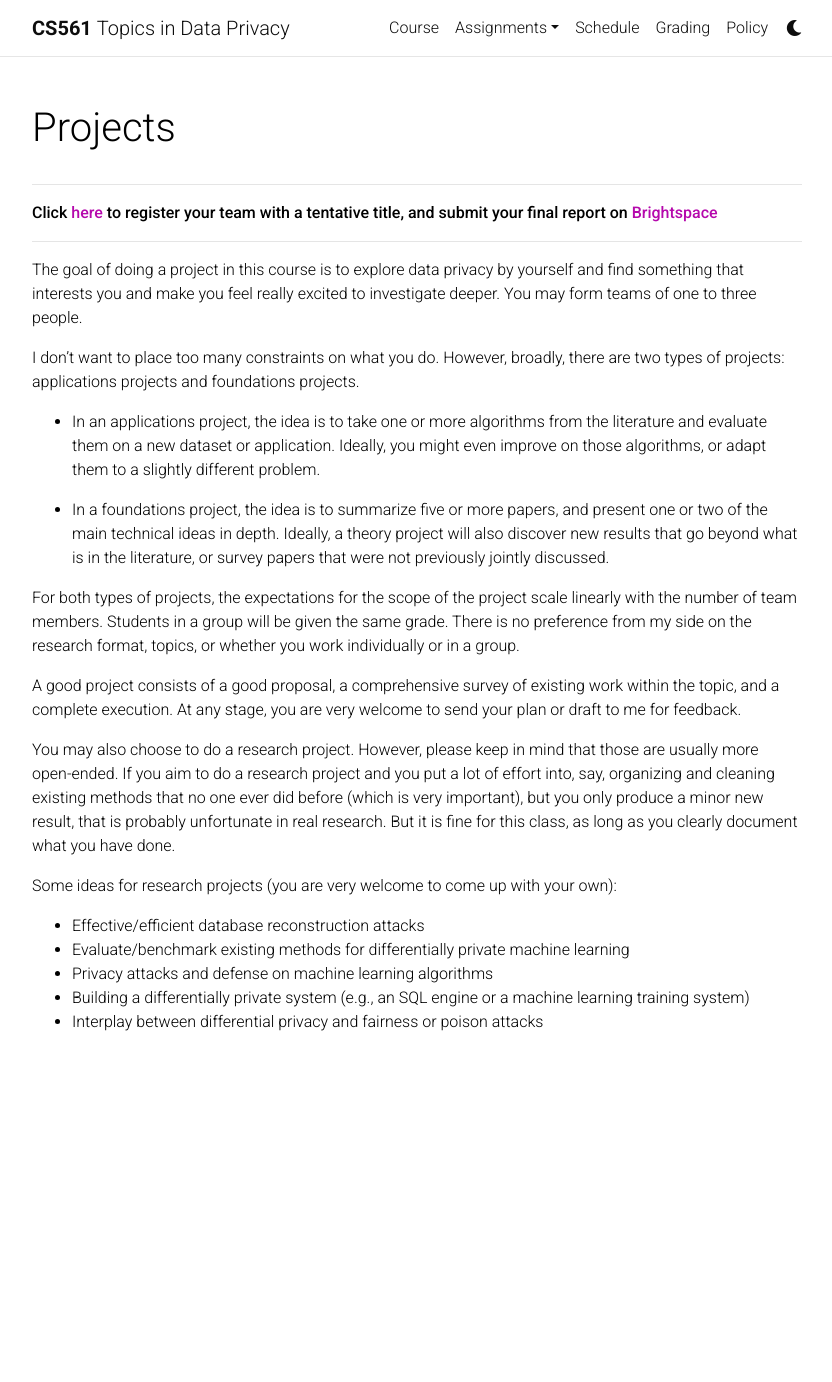
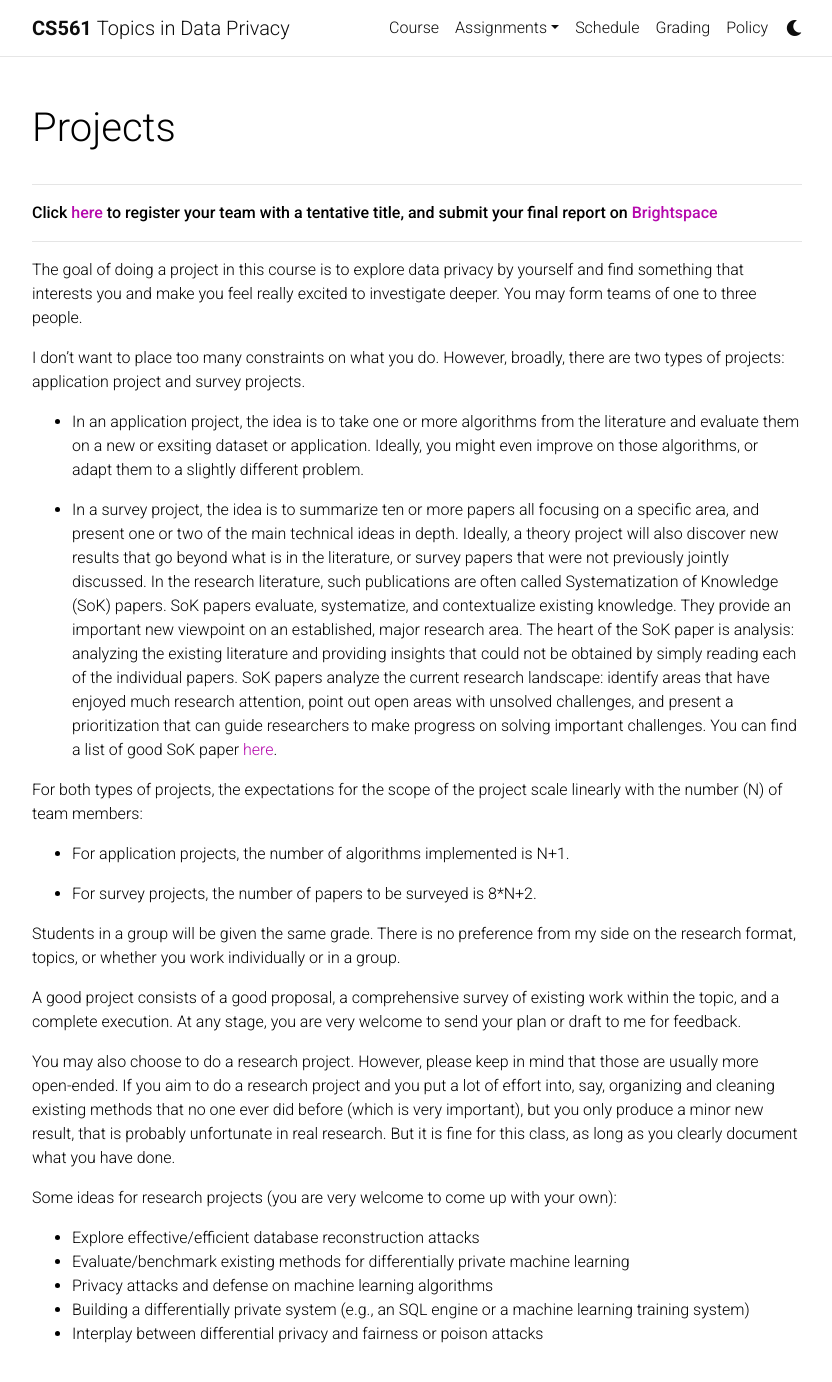
Before and after one commit to zeyudding/cs561, a Jekyll site: the page built from _pages/projects.md, in a window 1280 px wide and 1400 px high. Shown: the top 1382 px of the window, without its empty margins (223-1055 px from the left). Built offline with Jekyll 4.4.1, drawn with Linux system fonts in a browser that asks for light colours; comment, search, counter and statistics services are not loaded; a style sheet for code colours, icons or effects is not loaded.

Commit message:
update project

```diff
--- a/_pages/projects.md
+++ b/_pages/projects.md
@@ -16,18 +16,21 @@ nav_order: 6
 The goal of doing a project in this course is to explore data privacy by yourself and find something that interests you and make you feel really excited to investigate deeper. You may form teams of one to three people.
 
 I don’t want to place too many constraints on what you do. However, broadly, there are two types
-of projects: applications projects and foundations projects.
+of projects: application project and survey projects.
 
-* In an applications project, the idea is to take one or more algorithms from the literature and evaluate
-them on a new dataset or application. Ideally, you might even improve on those algorithms, or adapt
-them to a slightly different problem.
+* In an application project, the idea is to take one or more algorithms from the literature and evaluate
+them on a new or exsiting dataset or application. Ideally, you might even improve on those algorithms, or adapt them to a slightly different problem.
 
-* In a foundations project, the idea is to summarize five or more papers, and present one or two of the
-main technical ideas in depth. Ideally, a theory project will also discover new results that go beyond
-what is in the literature, or survey papers that were not previously jointly discussed.
+* In a survey project, the idea is to summarize ten or more papers all focusing on a specific area, and present one or two of the main technical ideas in depth. Ideally, a theory project will also discover new results that go beyond what is in the literature, or survey papers that were not previously jointly discussed. In the research literature, such publications are often called Systematization of Knowledge (SoK) papers. SoK papers evaluate, systematize, and contextualize existing knowledge. They provide an important new viewpoint on an established, major research area. The heart of the SoK paper is analysis: analyzing the existing literature and providing insights that could not be obtained by simply reading each of the individual papers. SoK papers analyze the current research landscape: identify areas that have enjoyed much research attention, point out open areas with unsolved challenges, and present a prioritization that can guide researchers to make progress on solving important challenges. You can find a list of good SoK paper [here](https://oaklandsok.github.io/).
 
 For both types of projects, the expectations for the scope of the project scale linearly with the
-number of team members. Students in a group will be given the same grade. There is no preference from my side on the research format, topics, or whether you work individually or in a group.
+number (N) of team members:
+
+* For application projects, the number of algorithms implemented is N+1.
+
+* For survey projects, the number of papers to be surveyed is 8*N+2.
+
+Students in a group will be given the same grade. There is no preference from my side on the research format, topics, or whether you work individually or in a group.
 
 
 
@@ -37,7 +40,7 @@ A good project consists of a good proposal, a comprehensive survey of existing w
 You may also choose to do a research project. However, please keep in mind that those are usually more open-ended. If you aim to do a research project and you put a lot of effort into, say, organizing and cleaning existing methods that no one ever did before (which is very important), but you only produce a minor new result, that is probably unfortunate in real research. But it is fine for this class, as long as you clearly document what you have done.
 
 Some ideas for research  projects (you are very welcome to come up with your own):
-* Effective/efficient database reconstruction attacks
+* Explore effective/efficient database reconstruction attacks
 * Evaluate/benchmark existing methods for differentially private machine learning
 * Privacy attacks and defense on machine learning algorithms
 * Building a differentially private system (e.g., an SQL engine or a machine learning training system)
```
Also changed, not shown: Gemfile.lock, 3 other files.
